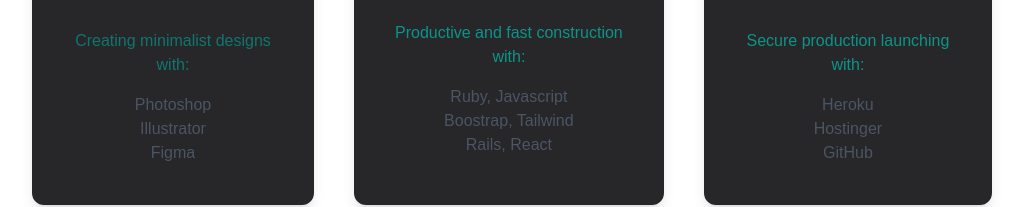
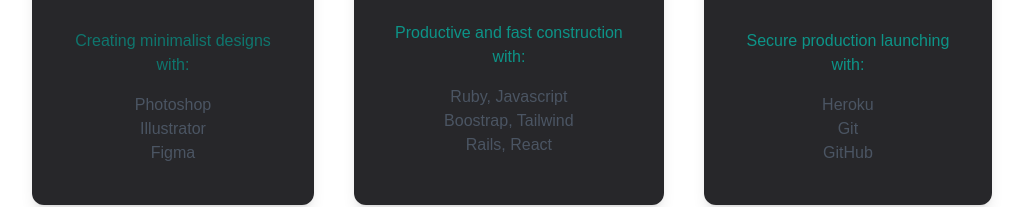
Before and after one commit to PierreAnders/portfolio, a Next.js app: page / in a window 1280 px wide. Shown: the part 1323-1530 px from the top of the page, without its empty margins (128-1151 px from the left). Built offline with nearby package versions, Linux system fonts and the light colour scheme.

Commit message:
update technologies

```diff
--- a/package.json
+++ b/package.json
@@ -19,6 +19,7 @@
     "react": "18.2.0",
     "react-dom": "18.2.0",
     "react-icons": "^4.7.1",
+    "sharp": "^0.31.3",
     "typescript": "4.9.4"
   },
   "devDependencies": {
--- a/pages/index.tsx
+++ b/pages/index.tsx
@@ -84,7 +84,7 @@
               <h3 className='text-xl font-medium pt-6 pb-2 text-gray-600'>PRODUCTION</h3>
               <h4 className='py-4 text-teal-600'>Secure production launching with:</h4>
               <p className="text-gray-600">Heroku</p>
-              <p className="text-gray-600">Hostinger</p>
+              <p className="text-gray-600">Git</p>
               <p className="text-gray-600">GitHub </p>
             </div>
           </div>
```
Also changed, not shown: 1 other file (tests, documents, lock files or other folders).
